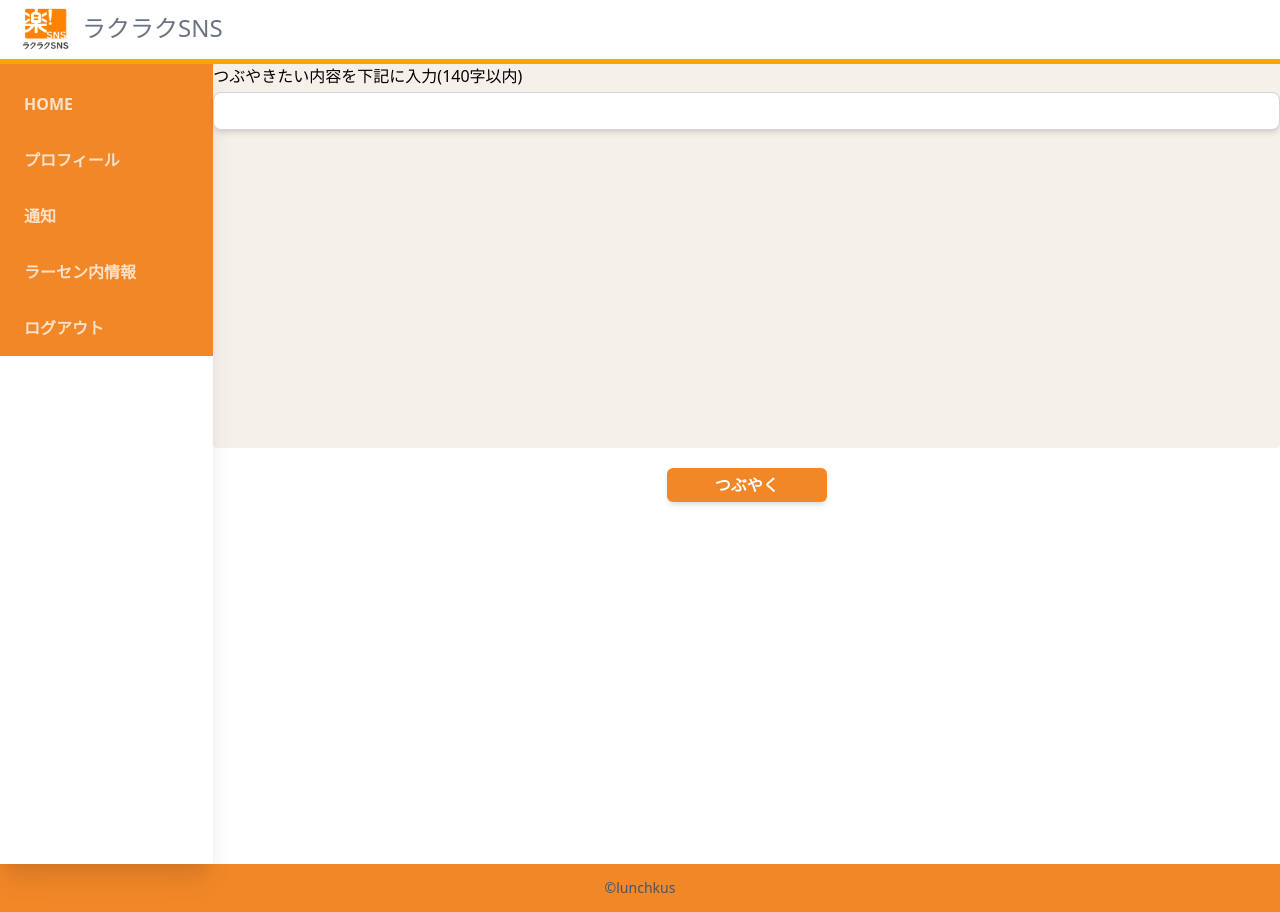
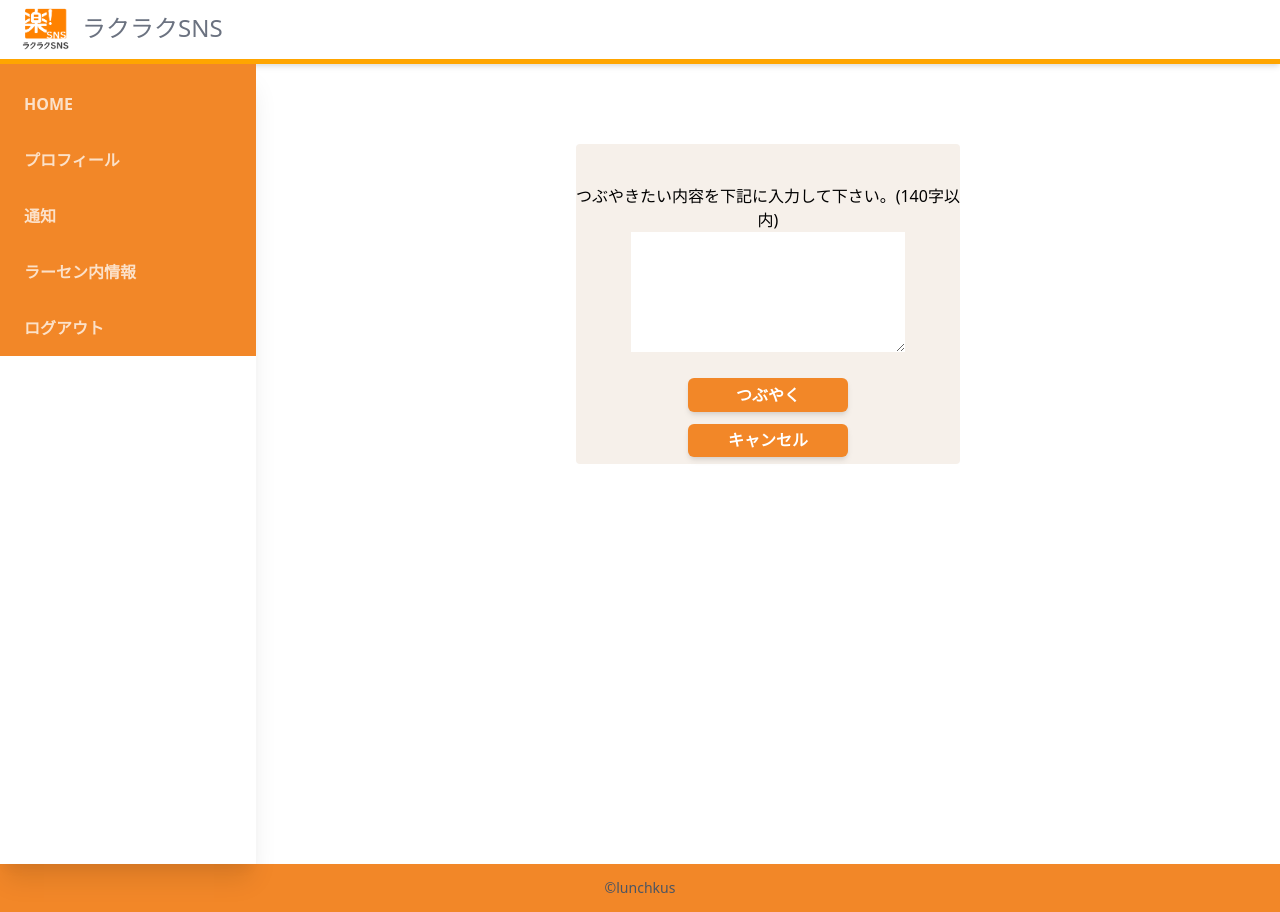
Before and after one commit to suzu1997/rakus-sns-app, a Next.js app: page /timeline/post in a window 1280 px wide. Built offline with nearby package versions, Linux system fonts and the light colour scheme.

Commit message:
アニメーション追加

```diff
--- a/src/pages/timeline/index.tsx
+++ b/src/pages/timeline/index.tsx
@@ -1,16 +1,16 @@
 import type { NextPage } from "next";
 import Image from "next/image";
+import Router from "next/router";
 import { useState } from "react";
 import { MenuBar } from "../../components/MenuBar";
 import { SubHeader } from "../../components/SubHeader";
-import Router from "next/router";
+import { Button } from "../../components/Button";
 //コメントアイコンコンポーネント
 import { CommentIcon } from "../../components/CommentIcon";
 //つぶやきをお気に入り登録するボタンコンポーネント
 import { TweetFavoBtn } from "../../components/TweetFavoBtn";
 //自分のつぶやきを消せるボタンコンポーネント(自分のつぶやきの時のみ表示させたい)
 import { TweetTrashBtn } from "../../components/TweetTrashBtn";
-import { Button } from "../../components/Button";
 
 /**
  * タイムラインページ.
--- a/src/pages/timeline/post.tsx
+++ b/src/pages/timeline/post.tsx
@@ -1,8 +1,8 @@
+import Router from "next/router";
 import { NextPage } from "next";
 import { useState, useCallback } from "react";
 import { Button } from "../../components/Button";
 import { MenuBar } from "../../components/MenuBar";
-import { TextInput } from "../../components/TextInput";
 
 /**
  * つぶやき投稿画面.
@@ -22,21 +22,47 @@ const Post: NextPage = () => {
     [setTweet],
   );
 
+  const style = { animation: "fadeIn 1s ease 0s 1 normal" };
+
+  const backPage = () => {
+    Router.push("/timeline");
+  };
+
   return (
+    <>
+      <style>
+        {`@keyframes fadeIn {
+        0% {
+          opacity: 0;
+          transform: translateY(10px);
+        }
+        100% {
+          opacity: 100;
+          transform: translateY(0px);
+        }
+      }`}
+      </style>
+
       <div className="flex">
         <MenuBar />
-      <div className="bg-bgc w-full h-96 rounded text-center">
-        <div className="h-96">
-          <TextInput
-            label={"つぶやきたい内容を下記に入力(140字以内)"}
+        <div
+          className="bg-bgc  ml-80 mt-20 h-80 w-96 rounded text-center"
+          style={style}
+        >
+          <div className="mt-10">
+            つぶやきたい内容を下記に入力して下さい。(140字以内)
+          </div>
+
+          <div>
+            <form>
+              <textarea
                 value={tweet}
-            type="text"
-            fullWidth={true}
-            required={false}
                 onChange={inputTweet}
-          />
-        </div>
-        <div className="mt-5">
+                rows={5}
+                cols={28}
+              ></textarea>
+            </form>
+            <div className="my-5">
               <Button
                 label="つぶやく"
                 size="md"
@@ -44,9 +70,14 @@ const Post: NextPage = () => {
                   alert("「" + tweet + "」が呟かれました");
                 }}
               />
+              <div className="mt-3">
+                <Button label="キャンセル" size="md" onClick={backPage} />
               </div>
             </div>
           </div>
+        </div>
+      </div>
+    </>
   );
 };
 
```
Lines whose indentation alone changed are shown as unchanged.
